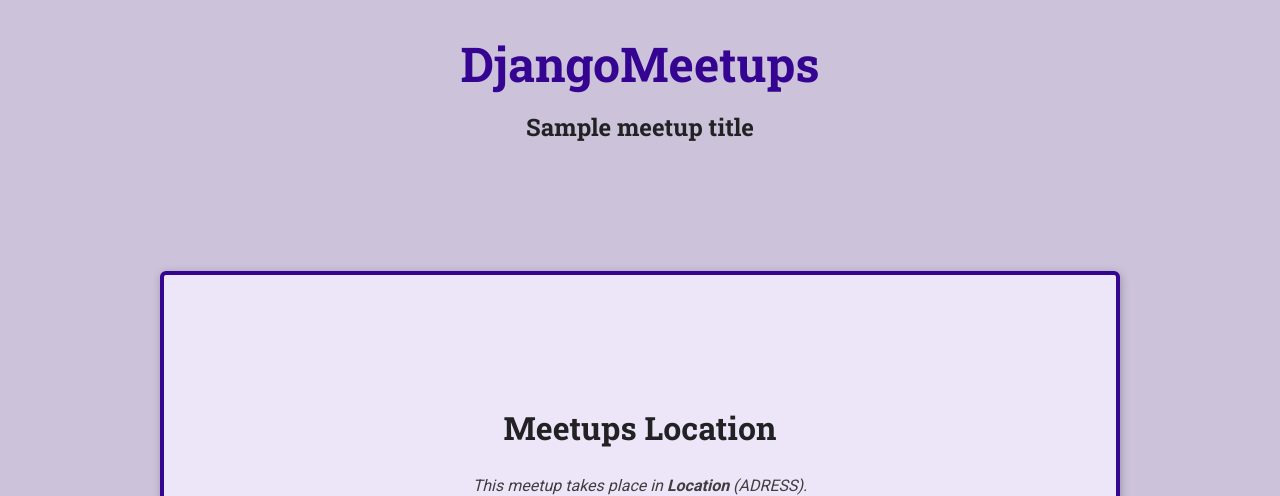
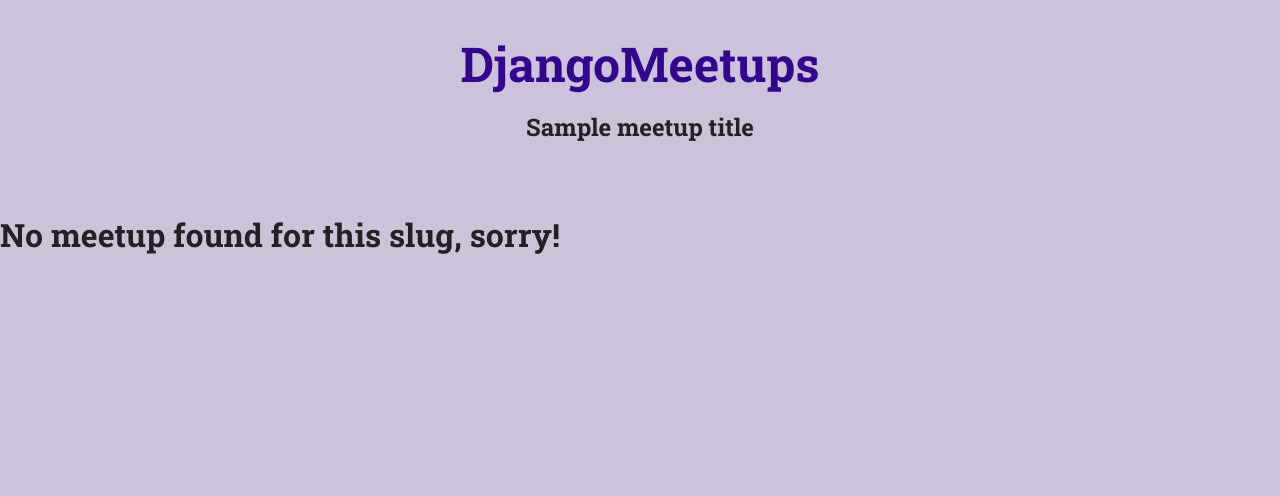
Before and after one commit to root-marco/meetups, a Django app: template meetups/templates/meetups/meetup-detail.html in a window 1280 px wide. Shown: the top 496 px of the page. After the commit the page ends 254 px from the top, so only its background shows below. Run offline with Django 3.2, Linux system fonts and the light colour scheme; the template is opened without the code that fills it: most values are stand-ins (such as "Sample title", 1, 10 or a date in 2020).

Commit message:
if meetup is found or not

```diff
--- a/meetups/templates/meetups/meetup-detail.html
+++ b/meetups/templates/meetups/meetup-detail.html
@@ -14,6 +14,8 @@
 {% endblock %}
 
 {% block body %}
+
+{% if meetup_found %}
 <article>
   <img src="" alt="">
 
@@ -34,6 +36,9 @@
     <h2>Join Us!</h2>
     FORM
   </section>
+</article>
+{% else %}
+<h1>No meetup found for this slug, sorry!</h1>
+{% endif %}
 
-</article>
 {% endblock %}
```
